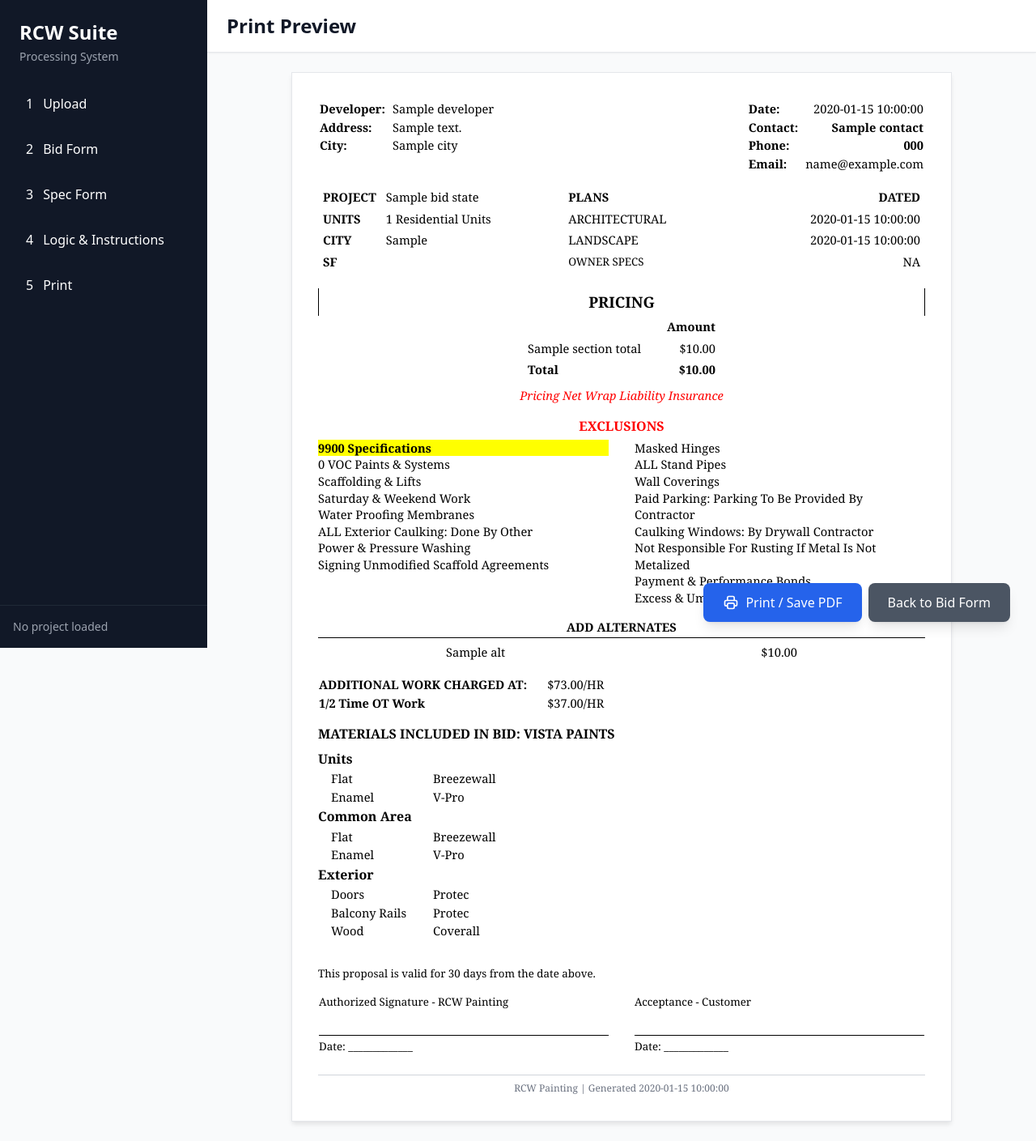
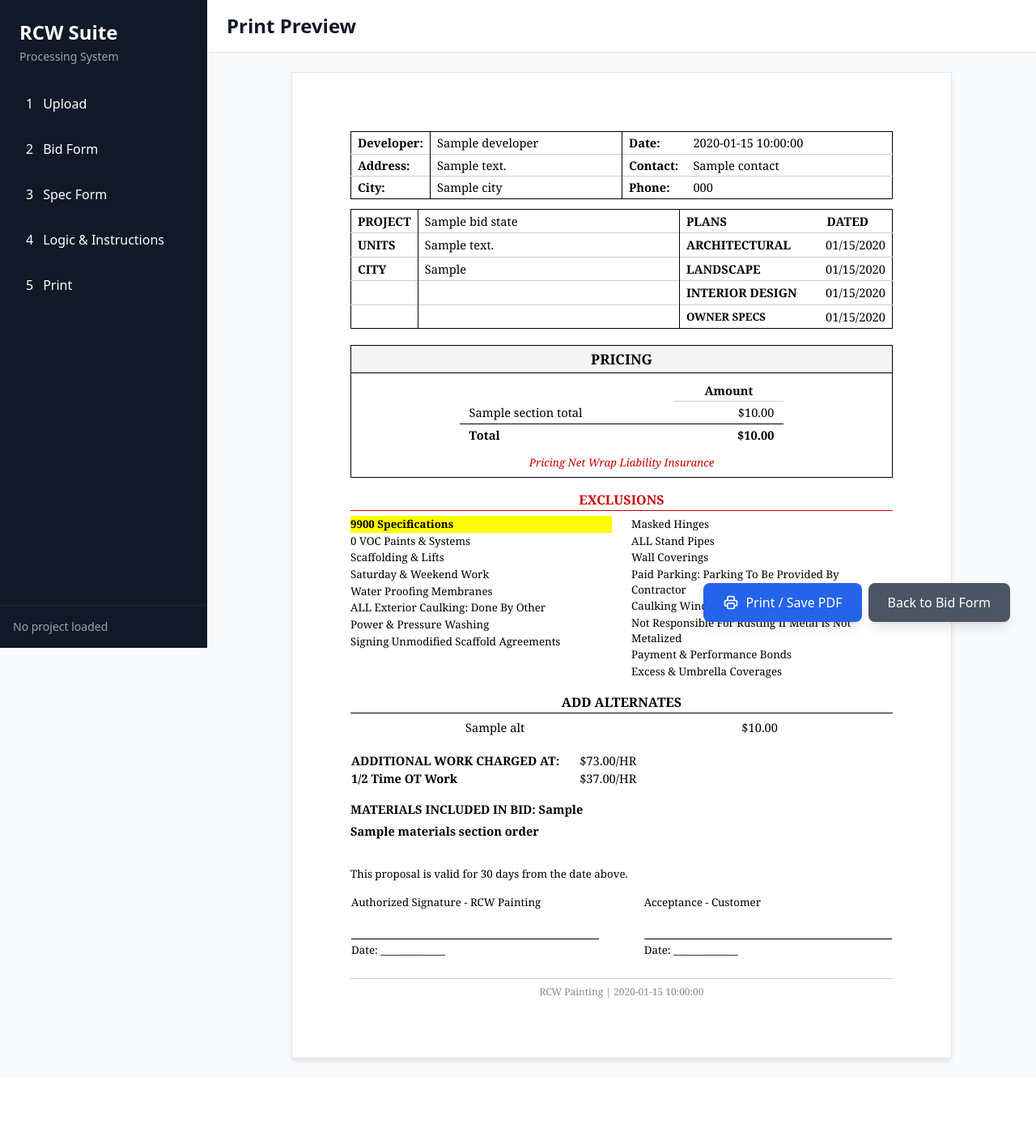
Before and after one commit to jrezin1201/rcw-python-full-bid, a FastAPI app: template app/templates/print.html in a window 1280 px wide. Shown: the whole page at 81% size. After the commit the page ends 1312 px from the top, so only its background shows below. Run offline with FastAPI, Linux system fonts and the light colour scheme; the template is opened without the code that fills it: most values are stand-ins (such as "Sample title", 1, 10 or a date in 2020); some libraries are stand-ins or nearby versions.

Commit message:
finished functionality, now im adjusting UI look and feel

```diff
--- a/app/templates/print.html
+++ b/app/templates/print.html
@@ -7,7 +7,7 @@
 <style>
     @page {
         size: letter;
-        margin: 0.5in;
+        margin: 0.75in;
     }
     @media print {
         body {
@@ -16,8 +16,7 @@
             print-color-adjust: exact;
         }
         .no-print { display: none !important; }
-        /* Hide sidebar and nav chrome for print */
-        body > div > div:first-child,  /* sidebar */
+        body > div > div:first-child,
         header, .bg-blue-600 { display: none !important; }
         body > div > div:last-child { margin-left: 0 !important; }
         main { padding: 0 !important; }
@@ -34,7 +33,9 @@
     @media screen {
         .print-page {
             max-width: 8.5in;
+            min-height: 11in;
             margin: 0 auto;
+            padding: 0.75in;
             background: white;
             box-shadow: 0 4px 6px -1px rgba(0, 0, 0, 0.1);
             border: 1px solid #e5e7eb;
@@ -47,161 +48,244 @@
         color: #000;
         line-height: 1.4;
     }
-    .proposal .label {
+    .proposal table {
+        border-collapse: collapse;
+    }
+    .proposal .b { font-weight: bold; }
+    /* Header info table */
+    .proposal .info-table {
+        width: 100%;
+        border: 1.5px solid #000;
+    }
+    .proposal .info-table td {
+        padding: 3px 8px;
+        font-size: 11pt;
+        vertical-align: top;
+    }
+    .proposal .info-table .lbl {
         font-weight: bold;
+        white-space: nowrap;
+        width: 80px;
+    }
+    .proposal .info-left {
+        border-right: 1.5px solid #000;
+    }
+    .proposal .info-row {
+        border-bottom: 1px solid #ccc;
+    }
+    /* Project detail table */
+    .proposal .proj-table {
+        width: 100%;
+        border: 1.5px solid #000;
+    }
+    .proposal .proj-table td {
+        padding: 4px 8px;
         font-size: 11pt;
     }
+    .proposal .proj-table .proj-lbl {
+        font-weight: bold;
+        white-space: nowrap;
+        width: 70px;
+    }
+    .proposal .proj-table .proj-val {
+        /* value cells stretch */
+    }
+    .proposal .proj-table .proj-plan-lbl {
+        font-weight: bold;
+        white-space: nowrap;
+        text-align: left;
+        width: 130px;
+    }
+    .proposal .proj-table .proj-plan-val {
+        text-align: right;
+        white-space: nowrap;
+        width: 110px;
+    }
+    .proposal .proj-table .proj-divider {
+        border-right: 1.5px solid #000;
+    }
+    .proposal .proj-table tr {
+        border-bottom: 1px solid #ccc;
+    }
+    .proposal .proj-table tr:last-child {
+        border-bottom: none;
+    }
+    /* Section titles */
     .proposal .section-title {
         font-weight: bold;
         font-size: 12pt;
-        margin-top: 12px;
-        margin-bottom: 4px;
+        margin-top: 14px;
+        margin-bottom: 3px;
+        border-bottom: 1px solid #000;
+        padding-bottom: 2px;
     }
     .proposal .scope-item {
         font-size: 11pt;
-        padding-left: 4px;
-        margin-bottom: 1px;
+        padding: 1px 0 1px 12px;
     }
     .proposal .exclusion-item {
         font-size: 10pt;
         font-style: italic;
-        color: #FF0000;
-        padding-left: 4px;
+        color: #C00;
+        padding: 1px 0 1px 12px;
+    }
+    /* Pricing */
+    .proposal .pricing-box {
+        border: 1.5px solid #000;
+        margin-top: 20px;
     }
     .proposal .pricing-header {
         font-weight: bold;
-        font-size: 14pt;
+        font-size: 13pt;
         text-align: center;
-        border-left: 1px solid #000;
-        border-right: 1px solid #000;
-        padding: 4px;
+        padding: 4px 0;
+        border-bottom: 1.5px solid #000;
+        background: #f5f5f5;
     }
     .proposal table.pricing-table {
-        border-collapse: collapse;
-        width: auto;
-        margin: 0 auto;
+        width: 60%;
+        margin: 8px auto;
     }
     .proposal table.pricing-table td {
-        padding: 3px 16px;
+        padding: 3px 12px;
         font-size: 11pt;
     }
-    .proposal .excl-title {
-        font-weight: bold;
-        font-size: 12pt;
-        color: #FF0000;
-    }
-    .proposal .excl-grid {
-        display: grid;
-        grid-template-columns: 1fr 1fr;
-        gap: 2px 32px;
-        font-size: 11pt;
-    }
-    .proposal .alt-header {
-        font-weight: bold;
-        text-align: center;
-        border-bottom: 1px solid #000;
-        padding-bottom: 2px;
-        margin-bottom: 4px;
-    }
-    .proposal .mat-title {
+    .proposal table.pricing-table tr.total-row {
+        border-top: 1.5px solid #000;
         font-weight: bold;
         font-size: 12pt;
     }
     .proposal .net-wrap {
         font-style: italic;
-        color: #FF0000;
+        color: #C00;
         text-align: center;
+        font-size: 10pt;
+        padding: 4px 0 8px;
+    }
+    /* Exclusions */
+    .proposal .excl-title {
+        font-weight: bold;
+        font-size: 12pt;
+        color: #C00;
+        text-align: center;
+        border-bottom: 1px solid #C00;
+        padding-bottom: 2px;
+        margin-bottom: 6px;
+    }
+    .proposal .excl-grid {
+        display: grid;
+        grid-template-columns: 1fr 1fr;
+        gap: 1px 24px;
+        font-size: 10pt;
+    }
+    .proposal .excl-grid p {
+        margin: 0;
+        padding: 1px 0;
+    }
+    /* Alternates */
+    .proposal .alt-header {
+        font-weight: bold;
+        font-size: 12pt;
+        text-align: center;
+        border-bottom: 1.5px solid #000;
+        padding-bottom: 2px;
+        margin-bottom: 4px;
+    }
+    /* Materials */
+    .proposal .mat-title {
+        font-weight: bold;
         font-size: 11pt;
+    }
+    .proposal .mat-section-title {
+        font-weight: bold;
+        font-size: 11pt;
+        padding: 3px 0 1px 0;
+    }
+    .proposal .mat-item td {
+        padding: 1px 0 1px 16px;
+        font-size: 11pt;
+    }
+    .proposal .mat-item td:nth-child(2) {
+        padding-left: 24px;
+    }
+    /* Signatures */
+    .proposal .sig-line {
+        border-bottom: 1px solid #000;
+        height: 32px;
+        margin-top: 4px;
     }
     .proposal .highlight-yellow {
         background-color: #FFFF00;
         font-weight: bold;
-    }
-    .proposal .sig-line {
-        border-bottom: 1px solid #000;
-        height: 28px;
-        margin-top: 4px;
+        padding: 0 4px;
     }
 </style>
 
-<div class="print-page p-8 proposal" id="print-content">
+<div class="print-page proposal" id="print-content">
 
-    <!-- HEADER (Developer/Address/City + Date/Contact/Phone/Email) -->
-    <div class="avoid-break" style="margin-bottom: 16px;">
-        <table style="width: 100%; border-collapse: collapse;">
+    <!-- HEADER: Developer/Address/City + Date/Contact/Phone/Email -->
+    <div class="avoid-break" style="margin-bottom: 12px;">
+        <table class="info-table">
+            <tr class="info-row">
+                <td class="lbl info-left">Developer:</td>
+                <td class="info-left">{{ project_info.developer or '' }}</td>
+                <td class="lbl">Date:</td>
+                <td>{{ today_date }}</td>
+            </tr>
+            <tr class="info-row">
+                <td class="lbl info-left">Address:</td>
+                <td class="info-left">{{ project_info.address or '' }}</td>
+                <td class="lbl">Contact:</td>
+                <td>{{ project_info.contact or '' }}</td>
+            </tr>
             <tr>
-                <td style="width: 50%; vertical-align: top;">
-                    <table>
-                        <tr>
-                            <td class="label" style="padding-right: 8px;">Developer:</td>
-                            <td>{{ project_info.developer or '' }}</td>
-                        </tr>
-                        <tr>
-                            <td class="label" style="padding-right: 8px;">Address:</td>
-                            <td>{{ project_info.address or '' }}</td>
-                        </tr>
-                        <tr>
-                            <td class="label" style="padding-right: 8px;">City:</td>
-                            <td>{{ project_info.city or '' }}</td>
-                        </tr>
-                    </table>
-                </td>
-                <td style="width: 50%; vertical-align: top;">
-                    <table style="margin-left: auto;">
-                        <tr>
-                            <td class="label" style="padding-right: 8px;">Date:</td>
-                            <td style="text-align: right;">{{ today_date }}</td>
-                        </tr>
-                        <tr>
-                            <td class="label" style="padding-right: 8px;">Contact:</td>
-                            <td style="text-align: right; font-weight: bold;">{{ project_info.contact or '' }}</td>
-                        </tr>
-                        <tr>
-                            <td class="label" style="padding-right: 8px;">Phone:</td>
-                            <td style="text-align: right; font-weight: bold;">{{ project_info.phone or '' }}</td>
-                        </tr>
-                        <tr>
-                            <td class="label" style="padding-right: 8px;">Email:</td>
-                            <td style="text-align: right;">{{ project_info.email or '' }}</td>
-                        </tr>
-                    </table>
-                </td>
+                <td class="lbl info-left">City:</td>
+                <td class="info-left">{{ project_info.city or '' }}</td>
+                <td class="lbl">Phone:</td>
+                <td>{{ project_info.phone or '' }}</td>
             </tr>
         </table>
     </div>
 
     <!-- PROJECT INFO TABLE -->
     <div class="avoid-break" style="margin-bottom: 16px;">
-        <table style="width: 100%; border-collapse: collapse;">
+        <table class="proj-table">
             <tr>
-                <td class="label" style="width: 70px; padding: 3px 6px;">PROJECT</td>
-                <td style="padding: 3px 6px;">{{ bid_state.project_name or '' }}</td>
-                <td class="label" style="padding: 3px 6px;">PLANS</td>
-                <td class="label" style="padding: 3px 6px; text-align: right;">DATED</td>
+                <td class="proj-lbl proj-divider">PROJECT</td>
+                <td class="proj-val proj-divider">{{ bid_state.project_name or '' }}</td>
+                <td class="proj-plan-lbl">PLANS</td>
+                <td class="b" style="text-align: center;">DATED</td>
             </tr>
             <tr>
-                <td class="label" style="padding: 3px 6px;">UNITS</td>
-                <td style="padding: 3px 6px;">{{ unit_count }} Residential Units</td>
-                <td style="padding: 3px 6px;">ARCHITECTURAL</td>
-                <td style="padding: 3px 6px; text-align: right;">{{ project_info.arch_date or '' }}</td>
+                <td class="proj-lbl proj-divider">UNITS</td>
+                <td class="proj-val proj-divider">{{ project_info.units_text or '' }}</td>
+                <td class="proj-plan-lbl">ARCHITECTURAL</td>
+                <td class="proj-plan-val">{{ (project_info.arch_date or '')|fmt_date }}</td>
             </tr>
             <tr>
-                <td class="label" style="padding: 3px 6px;">CITY</td>
-                <td style="padding: 3px 6px;">{{ project_info.project_city or '' }}</td>
-                <td style="padding: 3px 6px;">LANDSCAPE</td>
-                <td style="padding: 3px 6px; text-align: right;">
-                    {% if project_info.landscape_date %}
-                        {{ project_info.landscape_date }}
+                <td class="proj-lbl proj-divider">CITY</td>
+                <td class="proj-val proj-divider">{{ project_info.project_city or '' }}</td>
+                <td class="proj-plan-lbl">LANDSCAPE</td>
+                <td class="proj-plan-val">
+                    {% set ld = (project_info.landscape_date or '')|fmt_date %}
+                    {% if ld and ld.lower() != 'excluded' %}
+                        {{ ld }}
                     {% else %}
-                        <span style="color: #FF0000;">Excluded</span>
+                        <span style="color: #C00;">Excluded</span>
                     {% endif %}
                 </td>
             </tr>
             <tr>
-                <td class="label" style="padding: 3px 6px;">SF</td>
-                <td style="padding: 3px 6px;">{{ "%.2f"|format(total_sf) if total_sf else '' }}</td>
-                <td style="padding: 3px 6px; font-size: 10pt;">OWNER SPECS</td>
-                <td style="padding: 3px 6px; text-align: right;">NA</td>
+                <td class="proj-lbl proj-divider"></td>
+                <td class="proj-val proj-divider"></td>
+                <td class="proj-plan-lbl">INTERIOR DESIGN</td>
+                <td class="proj-plan-val">{{ (project_info.interior_design_date or '')|fmt_date }}</td>
+            </tr>
+            <tr>
+                <td class="proj-lbl proj-divider"></td>
+                <td class="proj-val proj-divider"></td>
+                <td class="proj-plan-lbl" style="font-size: 10pt;">OWNER SPECS</td>
+                <td class="proj-plan-val">{{ (project_info.owner_specs_date or '')|fmt_date or 'NA' }}</td>
             </tr>
         </table>
     </div>
@@ -212,7 +296,7 @@
     {% set active_items = all_section_items | rejectattr('excluded') | rejectattr('is_exclusion') | rejectattr('is_alternate') | selectattr('qty') | list %}
     {% set exclusion_items = all_section_items | selectattr('is_exclusion') | list %}
     {% if active_items or exclusion_items %}
-    <div class="avoid-break" style="margin-bottom: 8px;">
+    <div class="avoid-break" style="margin-bottom: 4px;">
         <div class="section-title">{{ section_name|upper }}</div>
         {% for item in active_items %}
         <div class="scope-item">{{ item.name }}</div>
@@ -225,12 +309,12 @@
     {% endfor %}
 
     <!-- PRICING SECTION -->
-    <div class="avoid-break" style="margin-top: 20px; margin-bottom: 16px;">
+    <div class="avoid-break pricing-box" style="margin-bottom: 16px;">
         <div class="pricing-header">PRICING</div>
         <table class="pricing-table">
             <tr>
                 <td></td>
-                <td style="font-weight: bold; text-align: center;">Amount</td>
+                <td style="font-weight: bold; text-align: center; border-bottom: 1px solid #ccc;">Amount</td>
             </tr>
             {% for section in bid_state.section_totals %}
             {% if section.total > 0 %}
@@ -240,19 +324,17 @@
             </tr>
             {% endif %}
             {% endfor %}
-            <tr style="font-weight: bold;">
+            <tr class="total-row">
                 <td>Total</td>
                 <td style="text-align: right;">{{ "${:,.2f}".format(bid_state.grand_total) }}</td>
             </tr>
         </table>
-        <div class="net-wrap" style="margin-top: 8px;">Pricing Net Wrap Liability Insurance</div>
+        <div class="net-wrap">Pricing Net Wrap Liability Insurance</div>
     </div>
 
     <!-- EXCLUSIONS -->
     <div class="avoid-break" style="margin-bottom: 16px;">
-        <div style="text-align: center; margin-bottom: 6px;">
-            <span class="excl-title">EXCLUSIONS</span>
-        </div>
+        <div class="excl-title">EXCLUSIONS</div>
         <div class="excl-grid">
             <div>
                 <p class="highlight-yellow">9900 Specifications</p>
@@ -281,7 +363,7 @@
     {% if alternates|length > 0 %}
     <div class="avoid-break" style="margin-bottom: 16px;">
         <div class="alt-header">ADD ALTERNATES</div>
-        <table style="width: 60%; margin: 0 auto; border-collapse: collapse;">
+        <table style="width: 60%; margin: 0 auto;">
             {% for alt in alternates %}
             <tr>
                 <td style="padding: 3px 8px;">{{ alt.name }}</td>
@@ -296,45 +378,47 @@
     <div class="avoid-break" style="margin-bottom: 16px;">
         <table>
             <tr>
-                <td class="label" style="padding-right: 24px;">ADDITIONAL WORK CHARGED AT:</td>
-                <td style="text-align: right;">$73.00/HR</td>
+                <td class="b" style="padding-right: 24px;">ADDITIONAL WORK CHARGED AT:</td>
+                <td>$73.00/HR</td>
             </tr>
             <tr>
-                <td class="label" style="padding-right: 24px;">1/2 Time OT Work</td>
-                <td style="text-align: right;">$37.00/HR</td>
+                <td class="b" style="padding-right: 24px;">1/2 Time OT Work</td>
+                <td>$37.00/HR</td>
             </tr>
         </table>
     </div>
 
-    <!-- MATERIALS INCLUDED IN BID -->
+    <!-- MATERIALS INCLUDED IN BID (dynamic) -->
+    {% if materials_section_order %}
     <div class="avoid-break" style="margin-bottom: 20px;">
-        <div class="mat-title" style="margin-bottom: 6px;">MATERIALS INCLUDED IN BID: VISTA PAINTS</div>
+        <div class="mat-title" style="margin-bottom: 4px;">MATERIALS INCLUDED IN BID: {{ materials_brand }}</div>
         <table>
-            <tr><td class="mat-title" colspan="2" style="padding: 2px 0;">Units</td></tr>
-            <tr><td style="padding-left: 16px; padding-right: 32px;">Flat</td><td>Breezewall</td></tr>
-            <tr><td style="padding-left: 16px; padding-right: 32px;">Enamel</td><td>V-Pro</td></tr>
-            <tr><td class="mat-title" colspan="2" style="padding: 2px 0;">Common Area</td></tr>
-            <tr><td style="padding-left: 16px; padding-right: 32px;">Flat</td><td>Breezewall</td></tr>
-            <tr><td style="padding-left: 16px; padding-right: 32px;">Enamel</td><td>V-Pro</td></tr>
-            <tr><td class="mat-title" colspan="2" style="padding: 2px 0;">Exterior</td></tr>
-            <tr><td style="padding-left: 16px; padding-right: 32px;">Doors</td><td>Protec</td></tr>
-            <tr><td style="padding-left: 16px; padding-right: 32px;">Balcony Rails</td><td>Protec</td></tr>
-            <tr><td style="padding-left: 16px; padding-right: 32px;">Wood</td><td>Coverall</td></tr>
+            {% for section_label in materials_section_order %}
+            {% set mat_items = materials_sections.get(section_label, []) %}
+            <tr><td class="mat-section-title" colspan="2">{{ section_label }}</td></tr>
+            {% for item in mat_items %}
+            <tr class="mat-item">
+                <td style="width: 140px;">{{ item.name }}</td>
+                <td>{{ item.value }}</td>
+            </tr>
+            {% endfor %}
+            {% endfor %}
         </table>
     </div>
+    {% endif %}
 
     <!-- SIGNATURE SECTION -->
     <div class="avoid-break" style="margin-top: 32px;">
         <p style="font-size: 10pt; margin-bottom: 16px;">This proposal is valid for 30 days from the date above.</p>
-        <table style="width: 100%; border-collapse: collapse;">
+        <table style="width: 100%;">
             <tr>
-                <td style="width: 48%; vertical-align: top;">
+                <td style="width: 46%; vertical-align: top;">
                     <p style="font-size: 10pt; margin-bottom: 2px;">Authorized Signature - RCW Painting</p>
                     <div class="sig-line"></div>
                     <p style="font-size: 10pt; margin-top: 4px;">Date: _____________</p>
                 </td>
-                <td style="width: 4%;"></td>
-                <td style="width: 48%; vertical-align: top;">
+                <td style="width: 8%;"></td>
+                <td style="width: 46%; vertical-align: top;">
                     <p style="font-size: 10pt; margin-bottom: 2px;">Acceptance - Customer</p>
                     <div class="sig-line"></div>
                     <p style="font-size: 10pt; margin-top: 4px;">Date: _____________</p>
@@ -344,8 +428,8 @@
     </div>
 
     <!-- FOOTER -->
-    <div style="margin-top: 24px; text-align: center; font-size: 9pt; color: #6b7280; border-top: 1px solid #d1d5db; padding-top: 8px;">
-        RCW Painting | Generated {{ today_date }}
+    <div style="margin-top: 24px; text-align: center; font-size: 9pt; color: #888; border-top: 1px solid #ccc; padding-top: 8px;">
+        RCW Painting | {{ today_date }}
     </div>
 </div>
 
--- a/app/ui/routes.py
+++ b/app/ui/routes.py
@@ -4,6 +4,7 @@
 """
 
 import os
+import re
 import uuid
 import tempfile
 from pathlib import Path
@@ -37,6 +38,32 @@
 
 # Setup templates
 templates = Jinja2Templates(directory="app/templates")
+
+
+def _fmt_date(value) -> str:
+    """Format date values for display — strips time, handles datetime objects and strings."""
+    if value is None:
+        return ""
+    from datetime import datetime as _dt, date as _d
+    if isinstance(value, _dt):
+        return value.strftime("%m/%d/%Y")
+    if isinstance(value, _d):
+        return value.strftime("%m/%d/%Y")
+    s = str(value).strip()
+    if not s:
+        return ""
+    # Strip trailing 00:00:00 from strings like "2023-12-22 00:00:00"
+    s = re.sub(r'\s+00:00:00$', '', s)
+    # Try to parse ISO date strings into MM/DD/YYYY
+    try:
+        parsed = _dt.strptime(s, "%Y-%m-%d")
+        return parsed.strftime("%m/%d/%Y")
+    except ValueError:
+        pass
+    return s
+
+
+templates.env.filters["fmt_date"] = _fmt_date
 
 # ========== Helper Functions ==========
 
@@ -1643,6 +1670,8 @@
         if item.is_alternate:
             alternates.append(item)
 
+    _ensure_materials(state)
+
     context = get_template_context(
         request,
         page="print",
@@ -1650,10 +1679,13 @@
         sections=sections,
         sections_data=sections_data,
         project_info=state.project_info,
-        today_date=datetime.now().strftime("%Y-%m-%d"),
+        today_date=datetime.now().strftime("%B %d, %Y"),
         unit_count=unit_count,
         total_sf=total_sf,
         alternates=alternates,
+        materials_sections=state.materials_sections,
+        materials_section_order=state.materials_section_order,
+        materials_brand=state.materials_brand,
     )
 
     return templates.TemplateResponse("print.html", context)
```
Also changed, not shown: app/services/baycrest_normalizer.py (+80 -1 lines), app/templates/partials/project_info_form.html (+80 -103 lines), app/templates/partials/totals.html (+26 -24 lines), app/ui/excel_mapper.py (+24 -3 lines).
